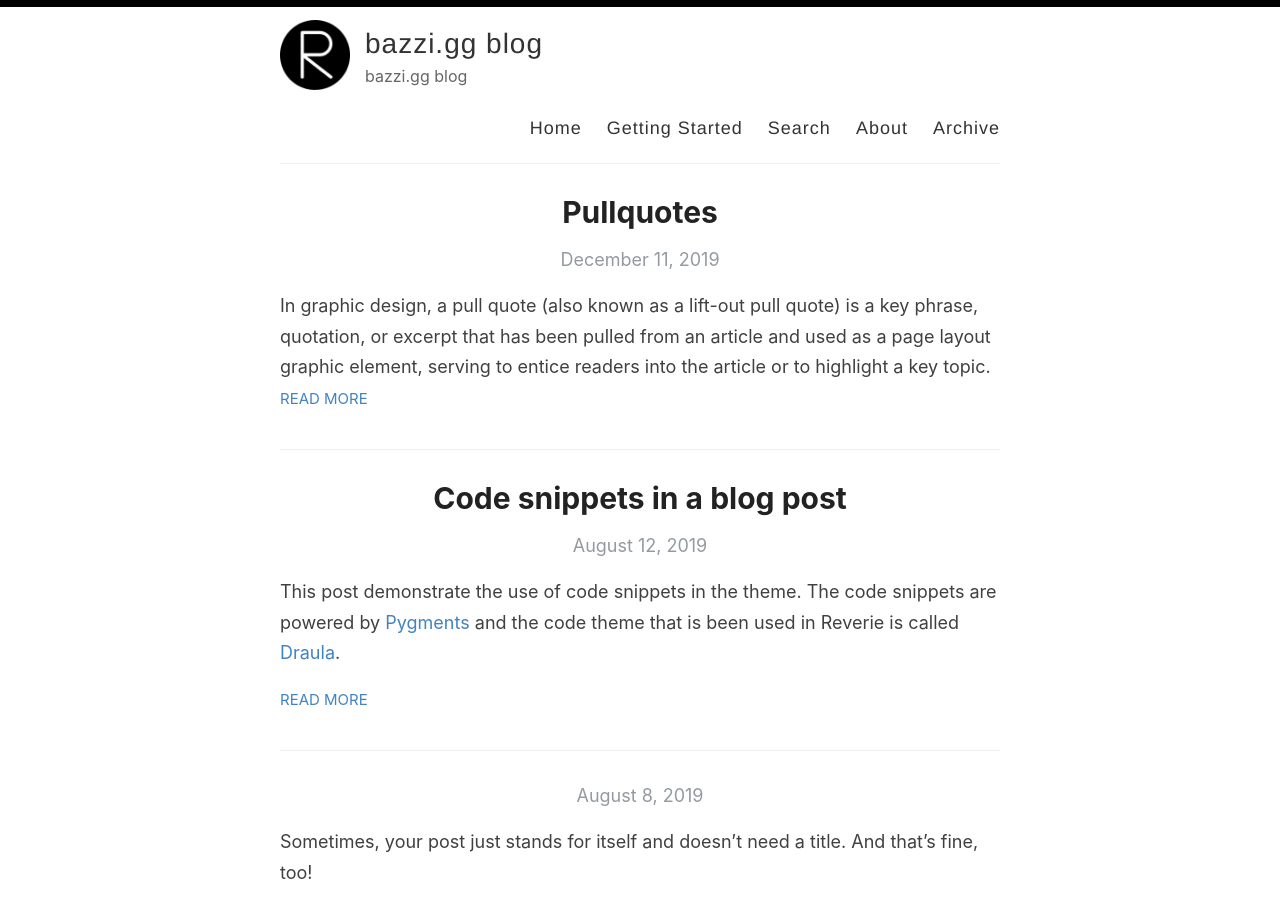
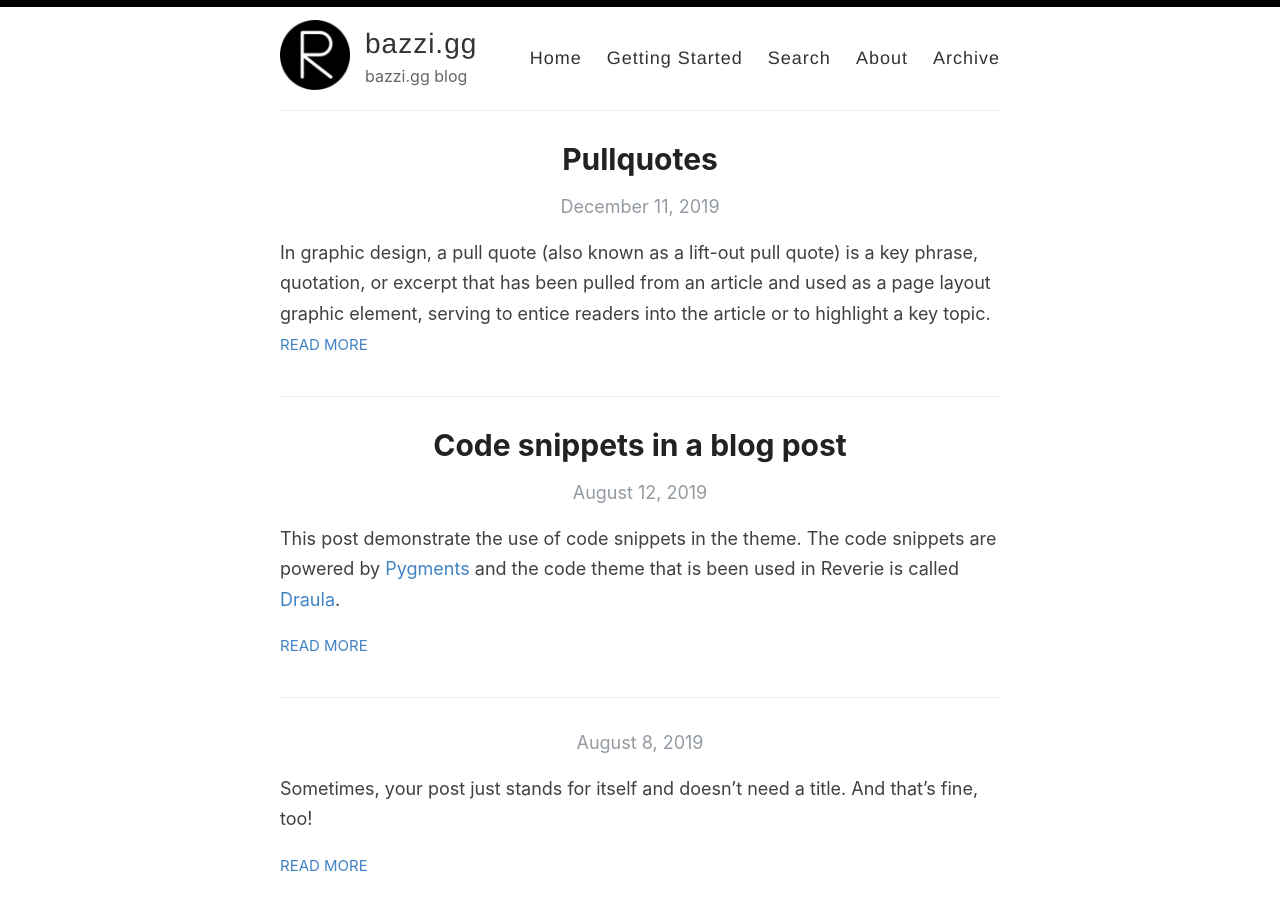
Before and after one commit to bazzi-gg/bazzi-gg.github.io, a Jekyll site: the page built from index.html, in a window 1280 px wide and 900 px high. Built offline with Jekyll 4.4.1, drawn with Linux system fonts in a browser that asks for light colours; the list of posts is cut into pages by our own code.

Commit message:
Update _config.yml

```diff
--- a/_config.yml
+++ b/_config.yml
@@ -3,7 +3,7 @@
 #
 
 # Name of your site (displayed in the header)
-name: bazzi.gg blog
+name: bazzi.gg
 
 # Name of the author
 author: Plorence
@@ -24,7 +24,7 @@ footer-links:
   email: contact@bazzi.gg
   facebook:
   flickr:
-  github: https://github.com/bazzi-gg
+  github: bazzi-gg
   instagram:
   linkedin:
   pinterest:
```
